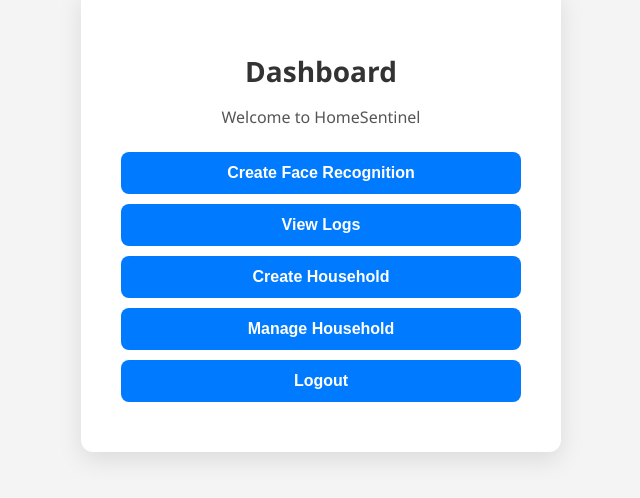
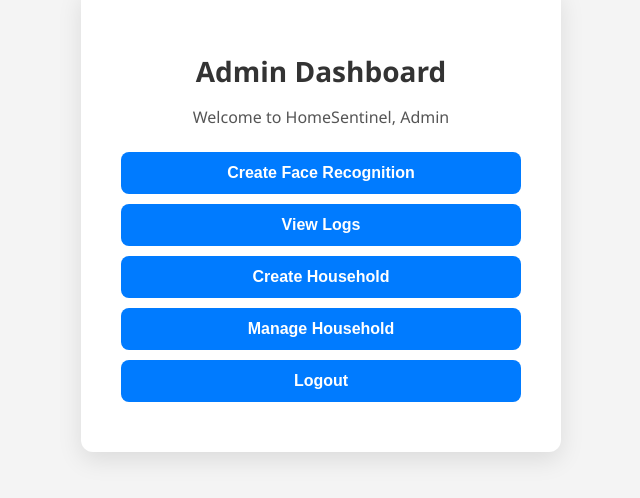
Before and after one commit to taanishqs28/HomeSentinel, a React (Create React App) app in the folder react-frontend/: page /admin-dashboard in a window 1280 px wide. Shown: the part 180-678 px from the top of the page, without its empty margins (319-959 px from the left). Built offline with nearby package versions, Linux system fonts and the light colour scheme; no server answers; sample sign-in values are in the browser's storage; the HTML template or start-up script is replaced by a standard one.

Commit message:
Updated admin dashboard

```diff
--- a/react-frontend/src/pages/AdminDashboard.js
+++ b/react-frontend/src/pages/AdminDashboard.js
@@ -1,35 +1,47 @@
-import React, { useEffect } from "react";
+import React, { useEffect, useState } from "react";
 import { useNavigate } from "react-router-dom";
+import api from "../api";
 import "../styles/styles.css";
 import "../styles/Dashboard.css";
 
-
 const AdminDashboard = () => {
+  const [firstName, setFirstName] = useState("");
   const navigate = useNavigate();
 
   useEffect(() => {
     const token = localStorage.getItem("token");
     const storedUsername = localStorage.getItem("username");
     const role = localStorage.getItem("role");
+
     if (!token || !storedUsername) {
       navigate("/login");
     } else if (role !== "admin") {
-      navigate("/login"); // or navigate("/user-dashboard")
+      navigate("/login");
+    } else {
+      api.get("/auth/me", {
+        headers: { Authorization: `Bearer ${token}` }
+      })
+      .then((res) => {
+        const fullName = res.data.name || "";
+        const first = fullName.split(" ")[0];
+        setFirstName(first);
+      })
+      .catch(() => {
+        setFirstName("Admin");
+      });
     }
   }, [navigate]);
 
-
   return (
     <div className="dashboard-container">
-      <h2>Dashboard</h2>
-      <p>Welcome to HomeSentinel</p>
+      <h2>Admin Dashboard</h2>
+      <p>Welcome to HomeSentinel, {firstName}</p>
       <button onClick={() => navigate("/create-face-recognition")}>Create Face Recognition</button>
       <button onClick={() => navigate("/view-logs")}>View Logs</button>
       <button onClick={() => navigate("/create-household")}>Create Household</button>
       <button onClick={() => navigate("/manage-household")}>Manage Household</button>
-
       <button onClick={() => {
-        localStorage.removeItem("token");
+        localStorage.clear();
         navigate("/login");
       }}>
         Logout
```
